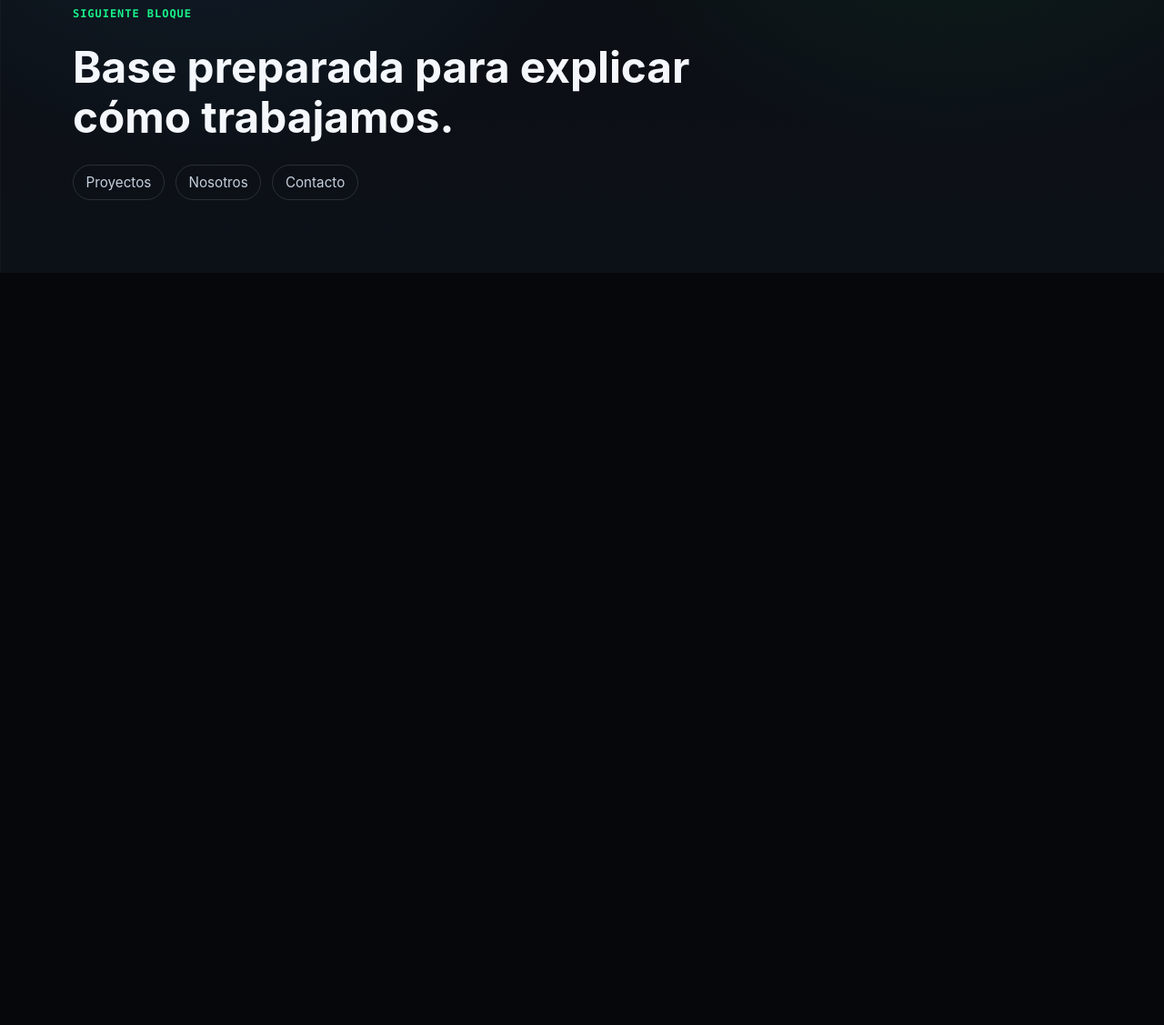
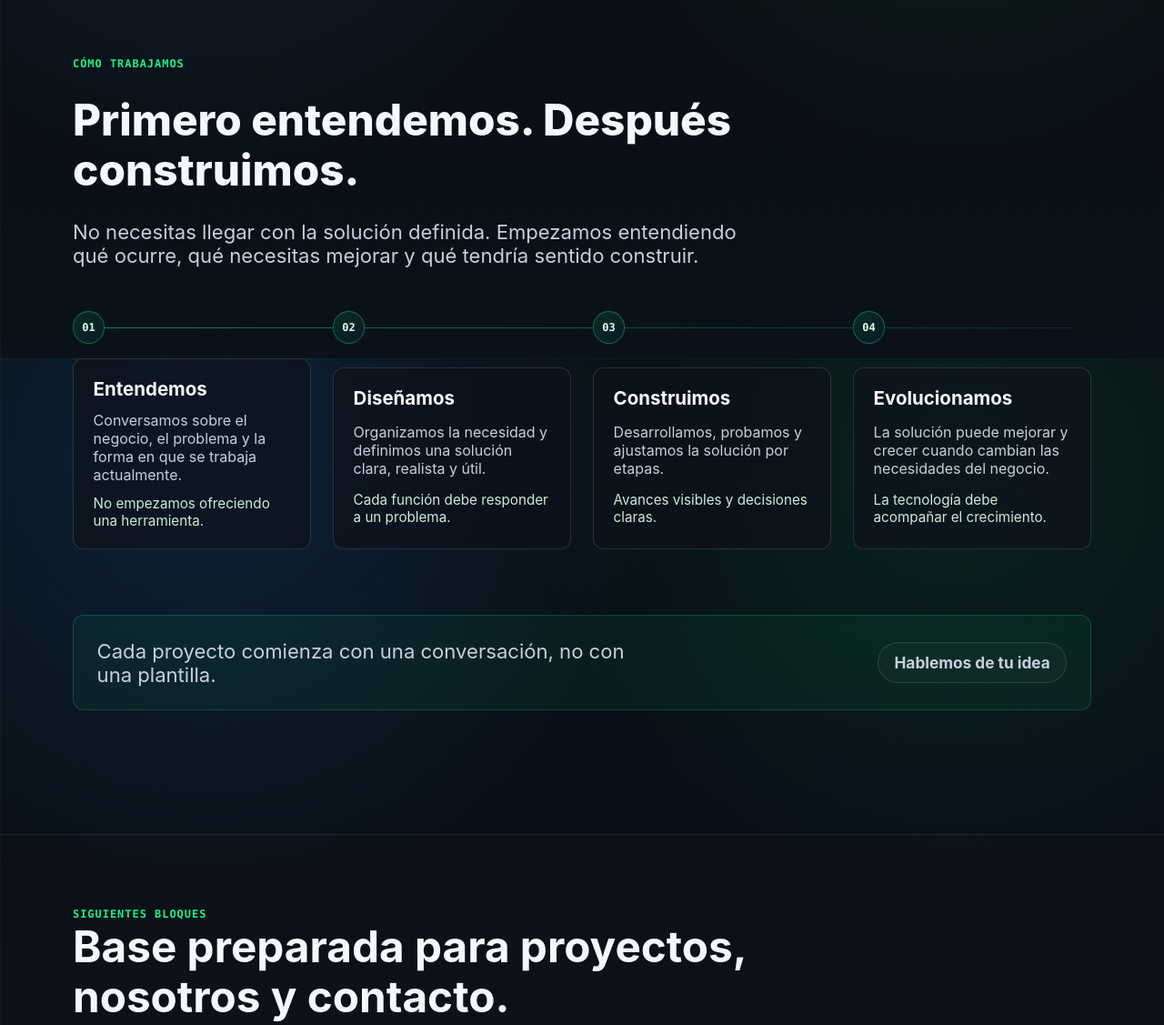
Before and after one commit to MoisesSanchezdev/tinkode-web, an Astro site: page / in a window 1280 px wide. Shown: the part 3606-4733 px from the top of the page at 91% size. Before the commit the page ends 3906 px from the top, so only its background shows below. Built offline with nearby package versions, Linux system fonts and the light colour scheme; Astro itself is replaced by a stand-in of ours.

Commit message:
feat: add TinKode working process section

```diff
--- /dev/null
+++ b/src/components/sections/Process.astro
@@ -0,0 +1,63 @@
+---
+import Button from "../ui/Button.astro";
+
+const steps = [
+	{
+		number: "01",
+		title: "Entendemos",
+		description: "Conversamos sobre el negocio, el problema y la forma en que se trabaja actualmente.",
+		key: "No empezamos ofreciendo una herramienta.",
+	},
+	{
+		number: "02",
+		title: "Diseñamos",
+		description: "Organizamos la necesidad y definimos una solución clara, realista y útil.",
+		key: "Cada función debe responder a un problema.",
+	},
+	{
+		number: "03",
+		title: "Construimos",
+		description: "Desarrollamos, probamos y ajustamos la solución por etapas.",
+		key: "Avances visibles y decisiones claras.",
+	},
+	{
+		number: "04",
+		title: "Evolucionamos",
+		description: "La solución puede mejorar y crecer cuando cambian las necesidades del negocio.",
+		key: "La tecnología debe acompañar el crecimiento.",
+	},
+];
+---
+
+<section id="proceso" class="process-section section" aria-labelledby="process-title">
+	<div class="container">
+		<div class="section-header process-section__header">
+			<p class="eyebrow">Cómo trabajamos</p>
+			<h2 id="process-title">Primero entendemos. Después construimos.</h2>
+			<p>
+				No necesitas llegar con la solución definida. Empezamos entendiendo qué ocurre,
+				qué necesitas mejorar y qué tendría sentido construir.
+			</p>
+		</div>
+
+		<ol class="process-steps" aria-label="Etapas de trabajo de TinKode">
+			{
+				steps.map((step) => (
+					<li class="process-step">
+						<span class="process-step__number" aria-hidden="true">{step.number}</span>
+						<div class="process-step__body">
+							<h3>{step.title}</h3>
+							<p>{step.description}</p>
+							<p class="process-step__key">{step.key}</p>
+						</div>
+					</li>
+				))
+			}
+		</ol>
+
+		<aside class="process-closing" aria-label="Cierre de la forma de trabajo">
+			<p>Cada proyecto comienza con una conversación, no con una plantilla.</p>
+			<Button href="#contacto" variant="ghost">Hablemos de tu idea</Button>
+		</aside>
+	</div>
+</section>
--- a/src/pages/index.astro
+++ b/src/pages/index.astro
@@ -1,6 +1,7 @@
 ---
 import Hero from "../components/sections/Hero.astro";
 import Problems from "../components/sections/Problems.astro";
+import Process from "../components/sections/Process.astro";
 import Solutions from "../components/sections/Solutions.astro";
 import BaseLayout from "../layouts/BaseLayout.astro";
 ---
@@ -9,20 +10,22 @@ import BaseLayout from "../layouts/BaseLayout.astro";
 	<Hero />
 	<Problems />
 	<Solutions />
+	<Process />
 
-	<section id="proceso" class="continuity-section" aria-labelledby="continuity-title">
-		<div class="container continuity-section__inner">
-			<p class="eyebrow">Siguiente bloque</p>
-			<h2 id="continuity-title">Base preparada para explicar cómo trabajamos.</h2>
-			<div class="continuity-markers" aria-label="Secciones preparadas">
-				<a href="#proyectos">Proyectos</a>
+	<section id="proyectos" class="future-section" aria-labelledby="future-title">
+		<div class="container future-section__inner">
+			<div>
+				<p class="eyebrow">Siguientes bloques</p>
+				<h2 id="future-title">Base preparada para proyectos, nosotros y contacto.</h2>
+			</div>
+			<div class="future-markers" aria-label="Secciones preparadas">
+				<span>Proyectos</span>
 				<a href="#nosotros">Nosotros</a>
 				<a href="#contacto">Contacto</a>
 			</div>
 		</div>
 	</section>
 
-	<div id="proyectos" class="anchor-target" aria-hidden="true"></div>
 	<div id="nosotros" class="anchor-target" aria-hidden="true"></div>
 	<div id="contacto" class="anchor-target" aria-hidden="true"></div>
 </BaseLayout>
--- a/src/styles/global.css
+++ b/src/styles/global.css
@@ -555,19 +555,22 @@ p {
 }
 
 .problems-section__header,
-.solutions-section__header {
+.solutions-section__header,
+.process-section__header {
 	max-width: 740px;
 }
 
 .problems-section__header h2,
-.solutions-section__header h2 {
+.solutions-section__header h2,
+.process-section__header h2 {
 	font-size: var(--text-section);
 	font-weight: var(--font-weight-bold);
 	line-height: var(--line-heading);
 }
 
 .problems-section__header p:not(.eyebrow),
-.solutions-section__header p:not(.eyebrow) {
+.solutions-section__header p:not(.eyebrow),
+.process-section__header p:not(.eyebrow) {
 	color: var(--color-text-secondary);
 	font-size: var(--text-lead);
 }
@@ -677,31 +680,124 @@ p {
 	max-width: 680px;
 }
 
-.continuity-section {
+.process-section {
+	position: relative;
+	background: linear-gradient(180deg, rgba(255, 255, 255, 0.014), rgba(44, 156, 255, 0.035));
+}
+
+.process-steps {
+	position: relative;
+	display: grid;
+	gap: clamp(1.35rem, 4vw, 2rem);
+	margin: 0;
+	padding: 0;
+	list-style: none;
+}
+
+.process-steps::before {
+	content: "";
+	position: absolute;
+	inset-block: 1.15rem 1.15rem;
+	inset-inline-start: 1.1rem;
+	width: 1px;
+	background: linear-gradient(180deg, rgba(24, 242, 138, 0.52), rgba(44, 156, 255, 0.14));
+}
+
+.process-step {
+	position: relative;
+	display: grid;
+	grid-template-columns: auto minmax(0, 1fr);
+	gap: var(--space-md);
+	align-items: start;
+	min-width: 0;
+}
+
+.process-step__number {
+	position: relative;
+	z-index: 1;
+	display: grid;
+	width: 2.2rem;
+	aspect-ratio: 1;
+	border: 1px solid rgba(24, 242, 138, 0.34);
+	border-radius: var(--radius-pill);
+	background:
+		linear-gradient(135deg, rgba(24, 242, 138, 0.14), rgba(44, 156, 255, 0.08)),
+		var(--color-page-soft);
+	color: #d7ffe9;
+	font-family: var(--font-mono);
+	font-size: var(--text-xs);
+	font-weight: var(--font-weight-semibold);
+	place-items: center;
+}
+
+.process-step__body {
+	display: grid;
+	gap: var(--space-sm);
+	border: 1px solid var(--color-border);
+	border-radius: var(--radius-md);
+	background: rgba(13, 18, 27, 0.66);
+	padding: clamp(1rem, 3vw, 1.35rem);
+}
+
+.process-step__body h3 {
+	font-size: clamp(1.08rem, 0.98rem + 0.4vw, 1.28rem);
+	font-weight: var(--font-weight-semibold);
+	line-height: var(--line-heading);
+}
+
+.process-step__body p {
+	color: var(--color-text-secondary);
+}
+
+.process-step__body .process-step__key {
+	color: #caecd9;
+	font-size: var(--text-sm);
+}
+
+.process-closing {
+	display: grid;
+	gap: var(--space-lg);
+	align-items: center;
+	margin-block-start: clamp(2.5rem, 7vw, 4.5rem);
+	border: 1px solid rgba(24, 242, 138, 0.2);
+	border-radius: var(--radius-md);
+	background: rgba(24, 242, 138, 0.055);
+	padding: clamp(1.1rem, 4vw, 1.6rem);
+}
+
+.process-closing p {
+	max-width: 620px;
+	color: var(--color-text-secondary);
+	font-size: var(--text-lead);
+}
+
+.future-section {
 	padding-block: clamp(2.5rem, 8vw, 5rem);
 	border-block-start: 1px solid rgba(224, 234, 248, 0.08);
 	background: rgba(255, 255, 255, 0.018);
+	scroll-margin-top: var(--anchor-offset);
 }
 
-.continuity-section__inner {
+.future-section__inner {
 	display: grid;
 	gap: var(--space-lg);
 }
 
-.continuity-section h2 {
+.future-section h2 {
 	max-width: 780px;
 	font-size: var(--text-section);
 	font-weight: var(--font-weight-semibold);
 	line-height: var(--line-heading);
 }
 
-.continuity-markers {
+.future-markers {
 	display: flex;
 	flex-wrap: wrap;
 	gap: var(--space-sm);
 }
 
-.continuity-markers a {
+.future-markers a,
+.future-markers span {
 	display: inline-flex;
 	align-items: center;
 	min-height: 38px;
@@ -713,7 +809,13 @@ p {
 	text-decoration: none;
 }
 
-.continuity-markers a:hover {
+.future-markers span {
+	border-color: rgba(24, 242, 138, 0.28);
+	background: var(--color-accent-primary-soft);
+	color: #d9ffea;
+}
+
+.future-markers a:hover {
 	border-color: var(--color-border-strong);
 	color: var(--color-text);
 }
@@ -739,6 +841,10 @@ p {
 	.projects-transition {
 		grid-template-columns: 1fr auto;
 	}
+
+	.process-closing {
+		grid-template-columns: 1fr auto;
+	}
 }
 
 @media (min-width: 900px) {
@@ -757,6 +863,28 @@ p {
 
 	.hero__grid {
 		grid-template-columns: minmax(0, 1.04fr) minmax(320px, 0.86fr);
+	}
+
+	.process-steps {
+		grid-template-columns: repeat(4, minmax(0, 1fr));
+		gap: clamp(1rem, 2vw, 1.5rem);
+	}
+
+	.process-steps::before {
+		inset-block: 1.1rem auto;
+		inset-inline: 1.1rem;
+		width: auto;
+		height: 1px;
+		background: linear-gradient(90deg, rgba(24, 242, 138, 0.5), rgba(44, 156, 255, 0.14));
+	}
+
+	.process-step {
+		grid-template-columns: minmax(0, 1fr);
+		gap: var(--space-md);
+	}
+
+	.process-step__body {
+		min-height: 100%;
 	}
 }
 
```
Also changed, not shown: docs/content/content-status.md (+9 -0 lines), docs/design/design-system.md (+8 -0 lines), docs/development/roadmap.md (+6 -2 lines), README.md.
